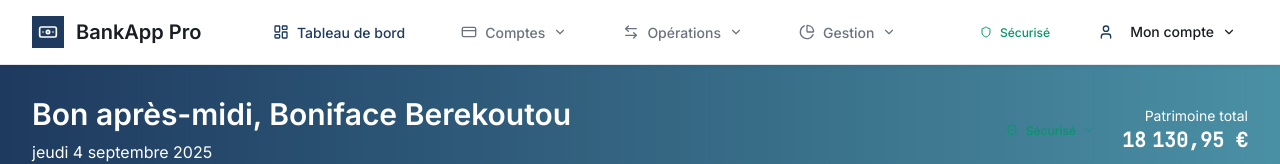
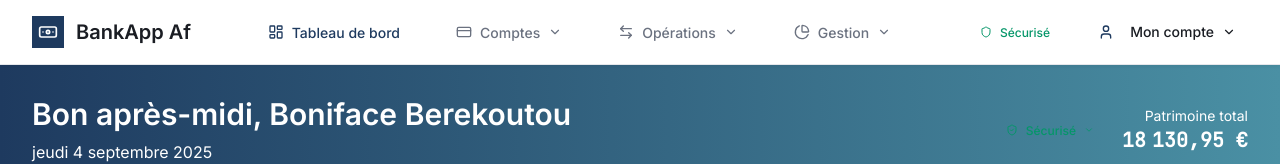
Before and after one commit to BEREKOUTOU/BankApp, a React (Vite) app: page /dashboard in a window 1280 px wide. Shown: the top 164 px of the page. Built offline with nearby package versions, Linux system fonts and the light colour scheme.

Commit message:
fix: update application name from BankApp Pro to BankApp Af in Header and Dashboard

```diff
--- a/src/components/ui/Header.jsx
+++ b/src/components/ui/Header.jsx
@@ -67,7 +67,7 @@ const Header = () => {
               <div className="w-8 h-8 bg-primary rounded-lg flex items-center justify-center">
                 <Icon name="Banknote" size={20} color="white" />
               </div>
-              <span className="text-xl font-semibold text-foreground">BankApp Pro</span>
+              <span className="text-xl font-semibold text-foreground">BankApp Af</span>
             </div>
           </div>
 
--- a/src/pages/dashboard/index.jsx
+++ b/src/pages/dashboard/index.jsx
@@ -106,7 +106,7 @@ const Dashboard = () => {
   return (
     <>
       <Helmet>
-        <title>Tableau de bord - BankApp Pro</title>
+        <title>Tableau de bord - BankApp Af</title>
         <meta name="description" content="Gérez vos comptes et finances en toute sécurité avec BankApp Pro" />
       </Helmet>
       <div className="min-h-screen bg-background">
```
